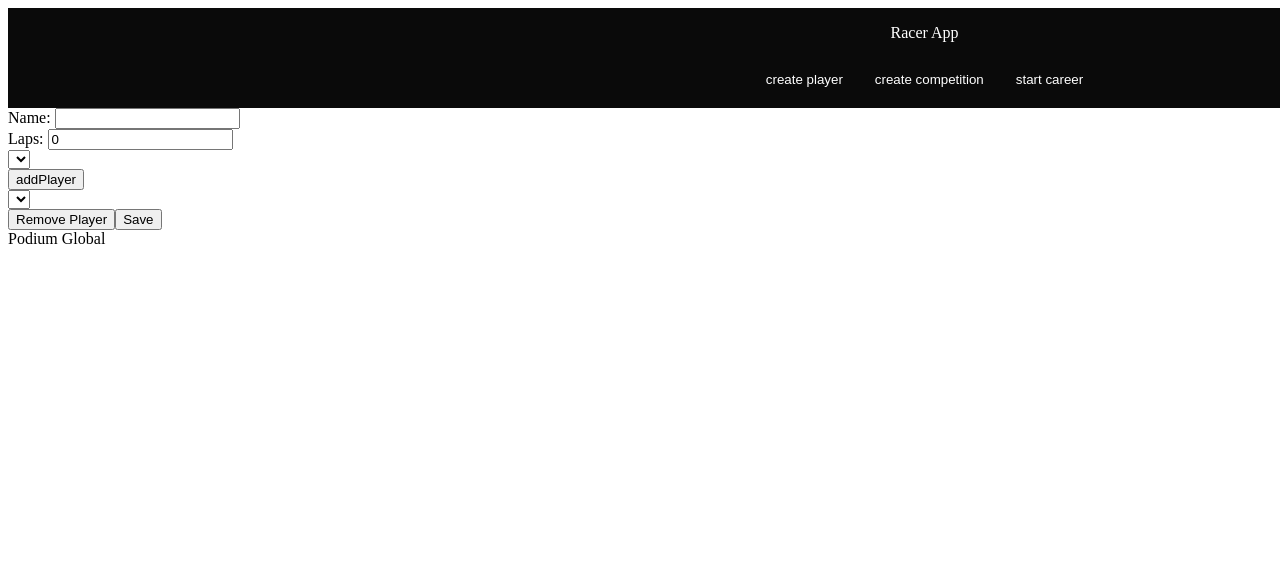
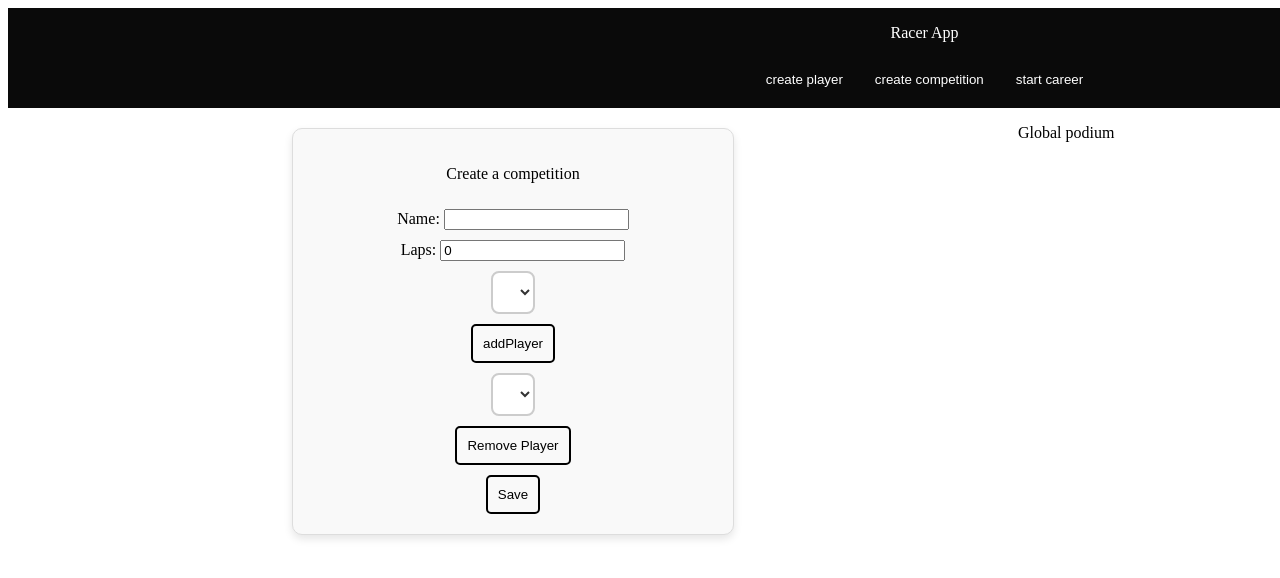
Before and after one commit to Larry-Larios01/larryio-front, a Vue app in the folder racer-front/: page / in a window 1280 px wide. Both pictures are taken after a click on the button "create competition". Shown: the top 578 px of the page. Built offline with nearby package versions, Linux system fonts and the light colour scheme.

Commit message:
doing styles of the racer app

```diff
--- a/racer-front/src/App.vue
+++ b/racer-front/src/App.vue
@@ -29,6 +29,7 @@ export default defineComponent({
       currentCompetition.value = competion
       listCompetition.value.push(currentCompetition.value)
       isVisiblecompetitionRegistration.value = false
+      isVisiblestartCompetition.value = true
     }
 
     function startCareerbtn(){
@@ -146,8 +147,15 @@ export default defineComponent({
       <Competition v-if="isVisiblestartCompetition" v-bind:laps-count="current.lapsCount"
       v-bind:players="current.players" v-on:podiumFinal="podiumFinal"></Competition>
     </div>
-    Podium Global
-   <div v-for="pplayer in podiumPlayers">
+
+
+
+
+  </main>
+
+  <div class="global-podium">
+      <p>Global podium</p>
+      <div v-for="pplayer in podiumPlayers">
     {{ pplayer.name }}
     first place={{ pplayer.podium.place1 }}
 
@@ -157,7 +165,9 @@ export default defineComponent({
 
 
    </div>
-  </main>
+
+
+    </div>
 
 
 </div>
@@ -215,5 +225,10 @@ grid-column-start: 2;
       transform: scale(1.1);
     }
 
+  .global-podium{
+   grid-column-start: 2;
+   grid-row-start: 2;
+  }
+
 
 </style>
--- a/racer-front/src/components/Competition.vue
+++ b/racer-front/src/components/Competition.vue
@@ -4,8 +4,7 @@ import { defineComponent, ref, toRaw } from "vue"
 import type { PropType } from "vue";
 import type { Player, Results } from "@/models";
 import Cronometer from "./Cronometer.vue";
-import { Key } from "readline";
-import { EmitFlags } from "typescript";
+
 
 
 
@@ -37,7 +36,7 @@ export default defineComponent({
         }
     },
     setup(props, ctx) {
-        const  competitionStarted : boolean = ref(false);
+        const  competitionStarted = ref(false);
         const results = ref<Results[]>([]);
         function startCompetition(){
             competitionStarted.value = true
@@ -65,7 +64,8 @@ export default defineComponent({
 
 <template>
 
-    <div>
+    <div class="main-container">
+        <div>
         Players:
         <ul v-for="player in players">
             <li>{{ player.name }}</li>
@@ -95,12 +95,64 @@ export default defineComponent({
 
 
         </div>
-        podium:
-
-        <ul v-for="result in results"> {{ result.player.name}}</ul>
 
 
 
     </div>
 
+
+
+    </div>
+
+
+
+
 </template>
+
+
+<style scoped>
+.main-container{
+    display: flex;
+        justify-content: center;
+        align-items: center;
+      max-width: 400px;
+      margin: 20px auto;
+      padding: 10px;
+      border: 1px solid #ddd;
+      border-radius: 10px;
+      background-color: #f9f9f9;
+      box-shadow: 0 4px 8px rgba(0, 0, 0, 0.1);
+      gap: 10px;
+      flex-direction: column
+
+
+}
+
+.main-container button{
+
+    text-decoration: none;
+  margin: 50px 10px;
+  color: black;
+  border: 0;
+  background-color:  #f9f9f9;
+  padding: 4px 10px;
+  border: 2px solid black;
+  border-radius: 5px;
+
+
+}
+
+.main-container li{
+
+    padding: 8px 10px;
+      margin-bottom: 5px;
+      background-color: #e9f5ff;
+      border-radius: 5px;
+      color: #007bff;
+      display: flex;
+      align-items: center;
+}
+
+
+
+</style>
--- a/racer-front/src/components/CompetitionRegistration.vue
+++ b/racer-front/src/components/CompetitionRegistration.vue
@@ -75,6 +75,7 @@ export default defineComponent({
 
 <template>
     <form v-on:submit.prevent="save">
+        <p>Create a competition</p>
 
         <div>
             <label>Name:
@@ -112,3 +113,52 @@ export default defineComponent({
 
 
 </template>
+
+
+<style scoped>
+
+form{
+        display: flex;
+        justify-content: center;
+        align-items: center;
+      width: 400px;
+      height: auto;
+      margin: 20px auto;
+      flex-direction: column;
+      padding: 20px;
+      border: 1px solid #ddd;
+      border-radius: 10px;
+      background-color: #f9f9f9;
+      box-shadow: 0 4px 8px rgba(0, 0, 0, 0.1);
+      gap: 10px;
+
+}
+form button{
+  text-decoration: none;
+  margin: 0 10px;
+  color: black;
+  border: 0;
+  background-color:  #f9f9f9;
+  padding: 10px;
+  border: 2px solid black;
+  border-radius: 5px;
+
+}
+
+form button:hover {
+      background-color: #0056b3;
+      color: #ffdd00;
+      transform: scale(1.1);
+    }
+
+form select{
+    width: 100%;
+      padding: 10px;
+      border: 2px solid #ccc;
+      border-radius: 8px;
+      background-color: white;
+      font-size: 16px;
+      color: #333;
+}
+
+</style>
--- a/racer-front/src/components/Cronometer.vue
+++ b/racer-front/src/components/Cronometer.vue
@@ -79,13 +79,77 @@ export default defineComponent({
 </script>
 
 <template>
-    <button v-on:click="pause">pause</button>
+  <div class="main-container">
+    <div class="btns">
+
+      <button v-on:click="pause">pause</button>
     <button v-on:click="stop"> stop </button>
     <button v-if="evaluate()" @click="lap">lap</button>
+
+
+    </div>
+
     <p>{{ count }}</p>
 
     <li v-for="lap in numbers">
         {{ lap }}
     </li>
 
+
+  </div>
+
+
 </template>
+
+
+<style scoped>
+
+.main-container{
+    display: flex;
+        justify-content: center;
+        align-items: center;
+      max-width: 400px;
+      margin: 20px auto;
+      padding: 10px;
+      border: 1px solid #ddd;
+      border-radius: 10px;
+      background-color: #f9f9f9;
+      box-shadow: 0 4px 8px rgba(0, 0, 0, 0.1);
+      gap: 10px;
+      flex-direction: column
+
+
+}
+
+.main-container button{
+
+    text-decoration: none;
+  margin: 50px 10px;
+  color: black;
+  border: 0;
+  background-color:  #f9f9f9;
+  padding: 4px 10px;
+  border: 2px solid black;
+  border-radius: 5px;
+
+
+}
+
+.btns{
+  display: flex;
+  flex-direction: row;
+}
+
+
+.main-container li{
+  padding: 8px 10px;
+      margin-bottom: 5px;
+      background-color: #e9f5ff;
+      border-radius: 5px;
+      color: #007bff;
+      display: flex;
+      align-items: center;
+}
+
+
+</style>
--- a/racer-front/src/components/PlayerRegistration.vue
+++ b/racer-front/src/components/PlayerRegistration.vue
@@ -65,12 +65,34 @@ form{
         align-items: center;
       max-width: 400px;
       margin: 20px auto;
-      padding: 20px;
+      padding: 10px;
       border: 1px solid #ddd;
       border-radius: 10px;
       background-color: #f9f9f9;
       box-shadow: 0 4px 8px rgba(0, 0, 0, 0.1);
+      gap: 10px;
 
+}
+form button{
+    text-decoration: none;
+  margin: 50px 10px;
+  color: black;
+  border: 0;
+  background-color:  #f9f9f9;
+  padding: 4px 10px;
+  border: 2px solid black;
+  border-radius: 5px;
+
+}
+
+form button:hover {
+      background-color: #0056b3;
+      color: #ffdd00;
+      transform: scale(1.1);
+    }
+
+form input{
+    padding: 10px,10px, 10px, 10px ;
 }
 
 
```
